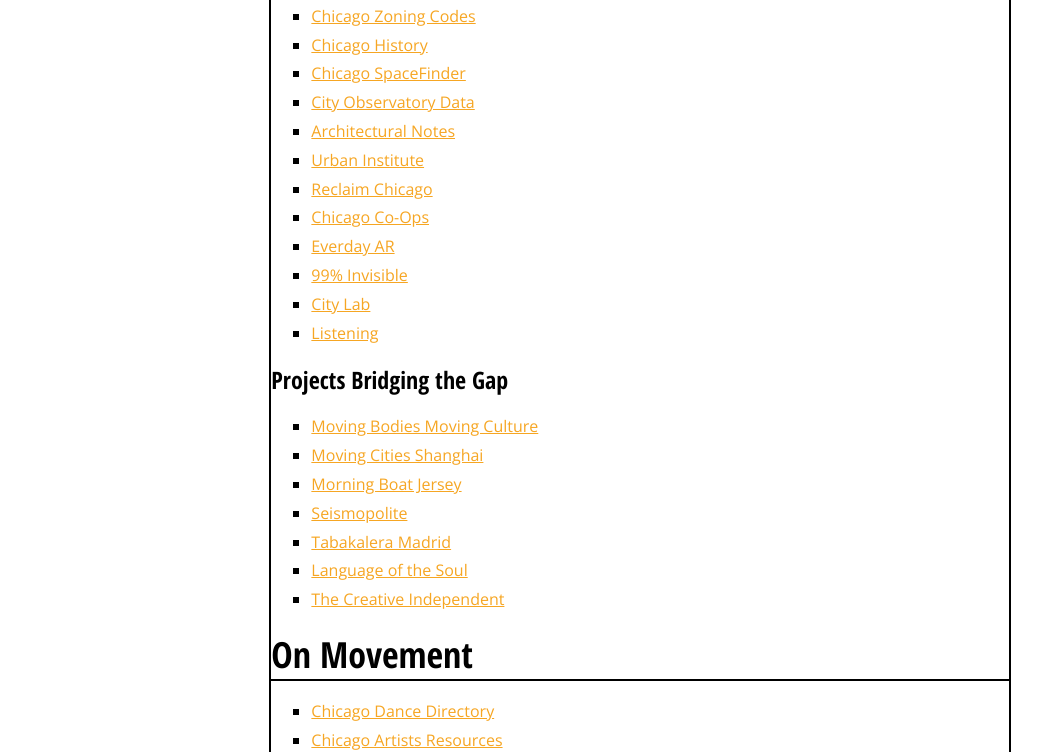
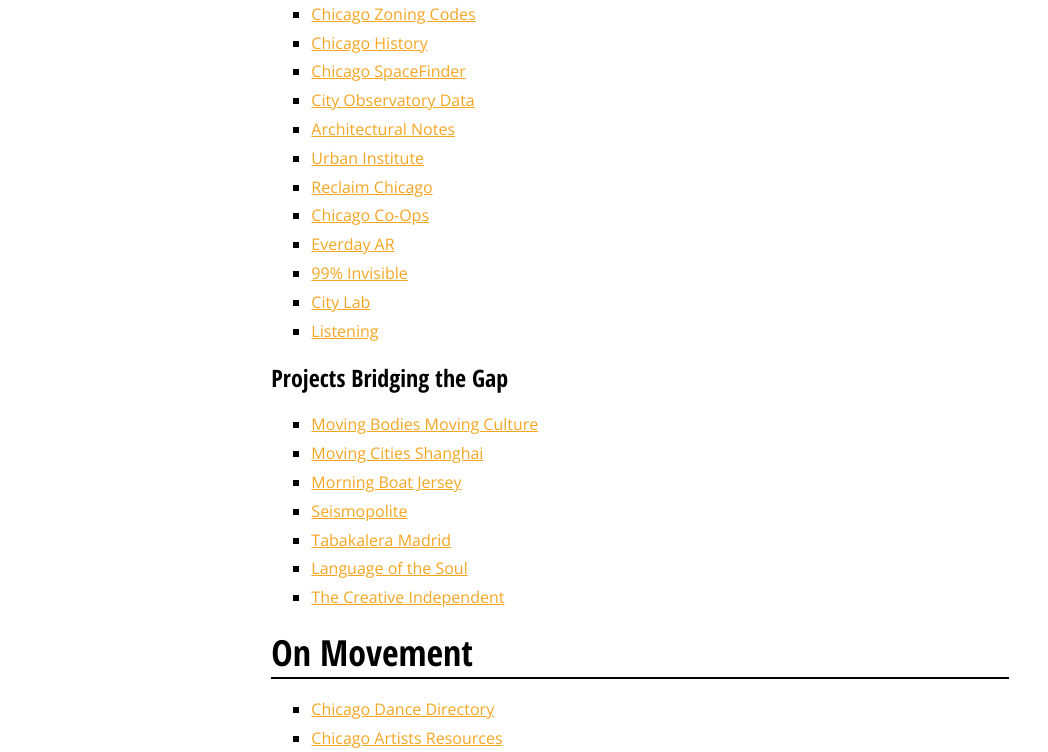
Before and after one commit to janeacker/janeacker.github.io, a plain HTML site: page resources.html in a window 1280 px wide. Shown: the part 295-1047 px from the top of the page, without its empty margins (0-1048 px from the left). Drawn offline with nearby package versions, Linux system fonts and the light colour scheme; a web font is replaced by a local one.

Commit message:
deleted black outline

```diff
--- a/css/substyle.css
+++ b/css/substyle.css
@@ -68,7 +68,7 @@
     color: darkgray;
 }
 #resources_ls {
-    border: 2px black solid;
+/*    border: 2px black solid;*/
     clear: both;
     margin-left: auto;
     margin-right: auto;
```
